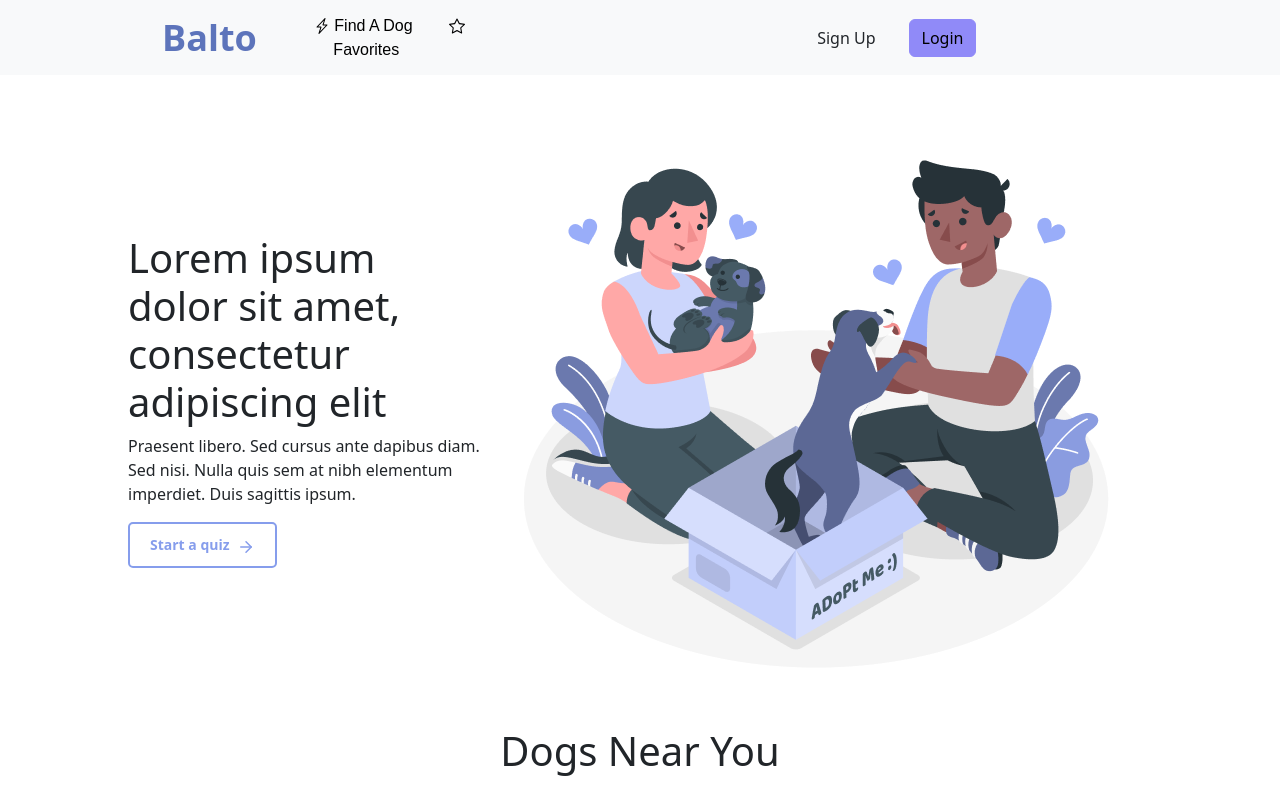
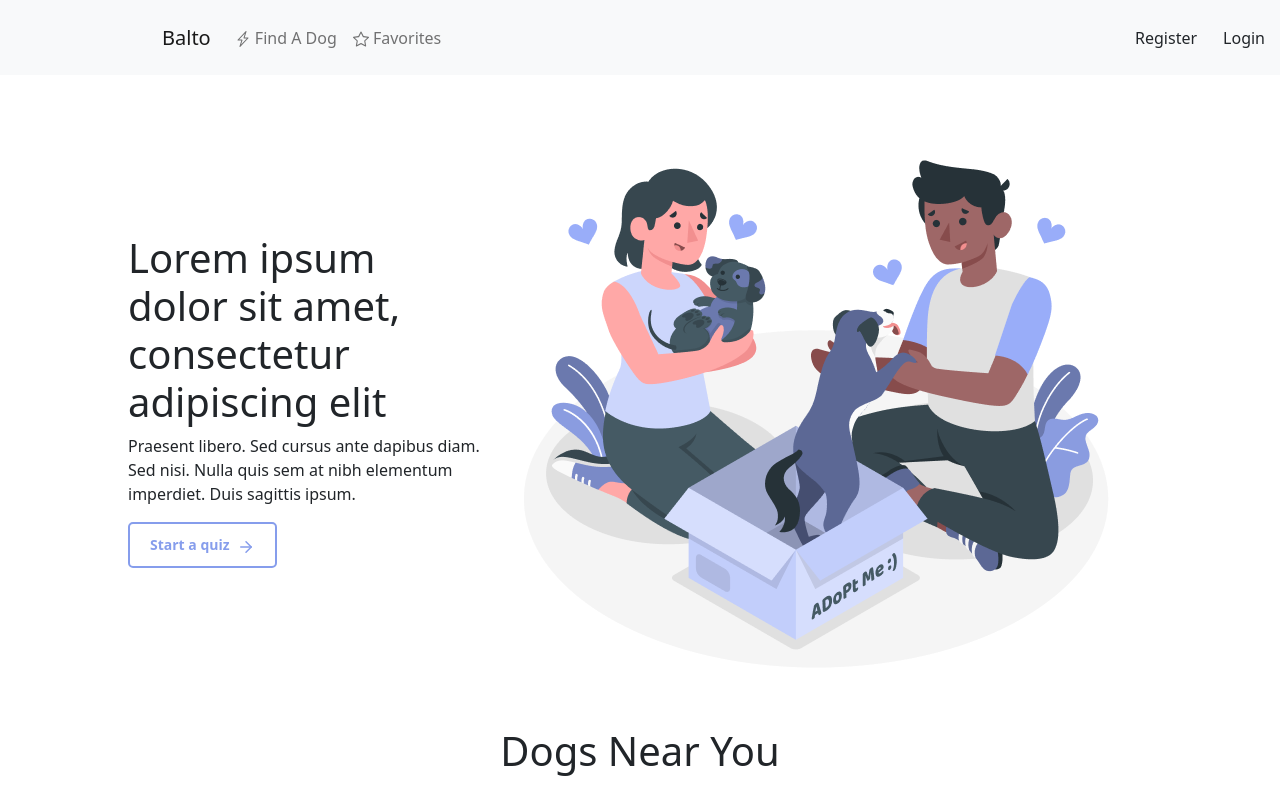
Before and after one commit to Balto-ai/balto-app, a React (Create React App) app in the folder balto-ui/: page / in a window 1280 px wide. Shown: the top 800 px of the page. Built offline with nearby package versions, Linux system fonts and the light colour scheme.

Commit message:
Fixed navbar layout with Boostrap components

```diff
--- a/balto-ui/src/components/NavBar/NavBar.jsx
+++ b/balto-ui/src/components/NavBar/NavBar.jsx
@@ -1,59 +1,77 @@
 import React from 'react'
+import { Link, useNavigate } from 'react-router-dom'
+import { useAuthContext } from '../../contexts/auth'
+import { BsLightningCharge, BsStar } from "react-icons/bs"
+import Container from 'react-bootstrap/Container'
+import Nav from 'react-bootstrap/Nav'
+import Navbar from 'react-bootstrap/Navbar'
+import Form from 'react-bootstrap/Form'
+import Button from 'react-bootstrap/Button'
+import NavDropdown from 'react-bootstrap/NavDropdown'
 import "./NavBar.css"
-import { Link, useNavigate } from 'react-router-dom'
-import { BsLightningCharge, BsStar } from "react-icons/bs";
-
 import 'bootstrap/dist/css/bootstrap.min.css'
 
-import Container from 'react-bootstrap/Container';
-import Nav from 'react-bootstrap/Nav';
-import Navbar from 'react-bootstrap/Navbar';
-import Button from 'react-bootstrap/Button'
-import NavDropdown from 'react-bootstrap/NavDropdown'
+export default function NavBar() {
 
-export default function NavBar() {
-  const navigate = useNavigate();
+  const { user, logoutUser } = useAuthContext()
+  const isLoggedIn = user?.email
+  const isShelterAdmin = user?.shelterId
+
   return (
-    <Navbar bg="light" collapseOnSelect expand="md" >
-      <Container className='main'>
-        <Navbar.Brand><Link to="/" className='logo'>Balto</Link></Navbar.Brand>
-        <Navbar.Toggle aria-controls="responsive-navbar-nav" />
-        <Navbar.Collapse id="responsive-navbar-nav">
-          <Nav className="me-auto">
-            <NavLinks className="" />
-          </Nav>
-          <Container>
-            <Button variant="light" className='navbar-btns' onClick={() => navigate("/register")}>Sign Up</Button>
-            <Button variant="primary" className='navbar-btns' onClick={() => navigate("/login")}>Login</Button>
-          </Container>
-        </Navbar.Collapse>
+    <Navbar bg="light">
+      <Container>
+        <Logo isShelterAdmin={isShelterAdmin}/>
+        <NavLinks isShelterAdmin={isShelterAdmin} />
+        <UserLinks
+          isLoggedIn={isLoggedIn}
+          isShelterAdmin={isShelterAdmin}
+          logoutUser={logoutUser} />
       </Container>
     </Navbar >
-
-
-    // <div className='navbar'>
-    //   <div className='header'>
-    //     <div className='logo'><Link to="/" className='logo'>Balto</Link></div>
-    //     <div className='navlinks-div'>
-    //       <NavLinks className="nav-link"/>
-    //     </div>
-    //     <div className='nav-btns'>
-    //       <button className='navbar-btns' onClick={() => navigate("/register")}>Sign Up</button>
-    //       <button id='login' className='navbar-btns' onClick={() => navigate("/login")}>Login</button>
-    //     </div>
-    //   </div>
-    // </div>
   )
 }
 
-export function NavLinks() {
+export function Logo({ isShelterAdmin=false }) {
+  // if the user is signed in and a shelter admin user, logo goes to the admin-dashboard
+  // else, the logo goes to the landing page
+  const logoPath = isShelterAdmin ? "/admin-dashboard" : "/"
+  return (
+    <Navbar.Brand href={logoPath}>Balto</Navbar.Brand>
+  )
+}
+
+// find a dog, starred page
+export function NavLinks({ isShelterAdmin }) {
+  // if the user is a shelter admin, do not display any navigation links
+  if (isShelterAdmin) {
+    return null
+  }
+  // else, show the find a dog and favorites links
+  return (
+    <Nav className="me-auto">
+      <Nav.Link href="/search" id="search-navlink"><BsLightningCharge /> Find A Dog</Nav.Link>
+      <Nav.Link href="/star" id="favorites-navlink"><BsStar /> Favorites</Nav.Link>
+    </Nav>
+  )
+}
+
+//
+export function UserLinks({ isLoggedIn, isShelterAdmin, logoutUser }) {
+  const navigate = useNavigate()
+
+  // if no one is logged in, display the signup/registration buttons
+  if (!isLoggedIn) {
+    return (
+    <Form className="d-flex">
+      <Button variant="outline-success" onClick={() => navigate("/register")}>Register</Button>
+      <Button variant="outline-success" onClick={() => navigate("/login")}>Login</Button>
+    </Form>
+    )
+  }
 
   return (
-    <div className='navlinks'>
-      <span className='nav-header'>
-        <Link className='links' to="/search"><BsLightningCharge /> Find A Dog</Link>
-        <Link className='links' to="/star"><BsStar /> Favorites</Link>
-      </span>
-    </div>
+    <NavDropdown title="Hi," id="basic-nav-dropdown" align="end">
+      <NavDropdown.Item href="/" onClick={logoutUser}>Logout</NavDropdown.Item>
+    </NavDropdown>
   )
 }
```
